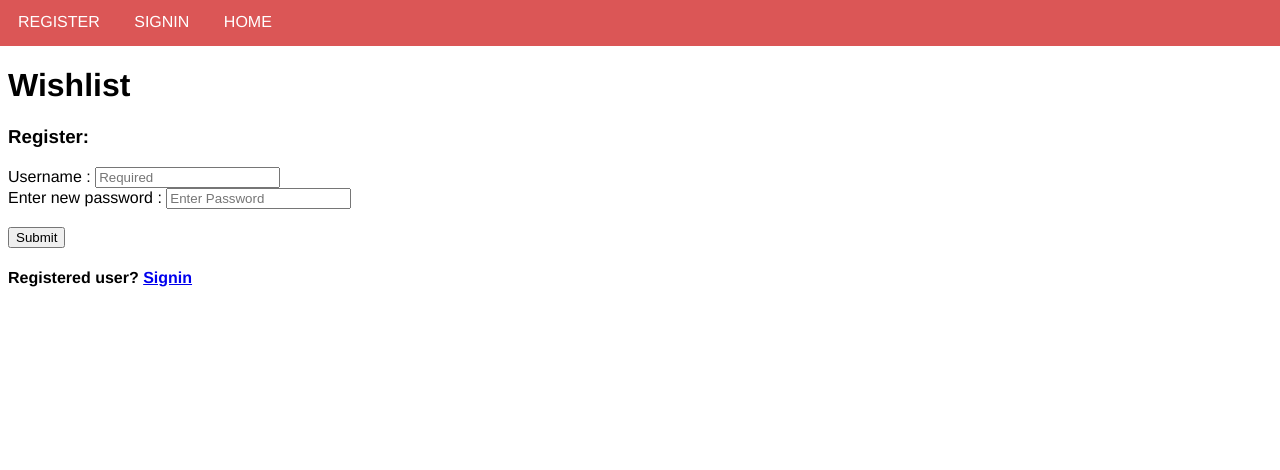
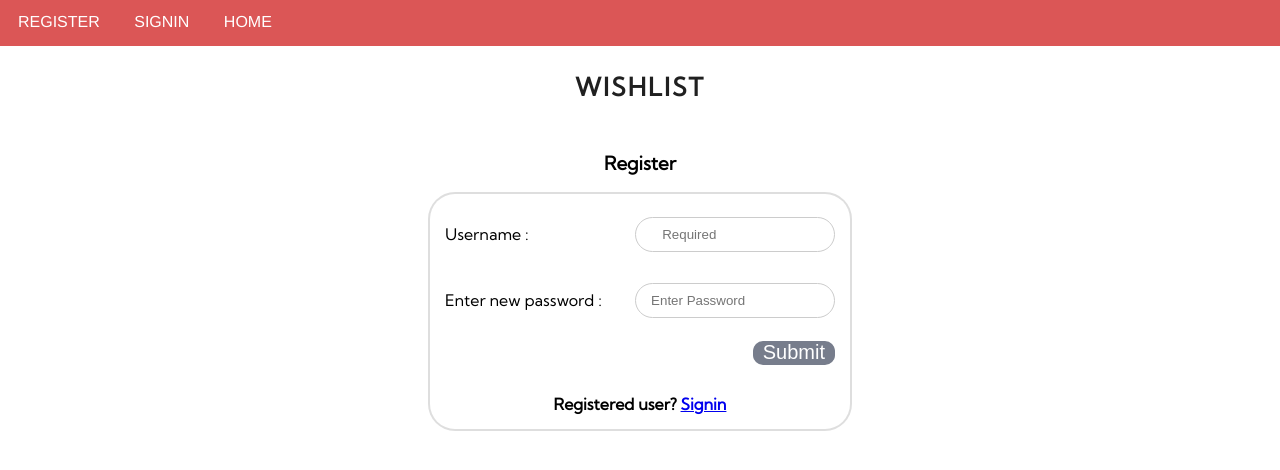
Before and after one commit to ParikshithV/Wishlist-Py, a Flask app: page /register in a window 1280 px wide; the page is wider, and only the part inside the window is pictured. Shown: the top 470 px of that part. Run offline with Flask 2, Linux system fonts and the light colour scheme.

Commit message:
CSS upgrade

```diff
--- a/app.py
+++ b/app.py
@@ -100,7 +100,27 @@ def index():
                     name = soup.find('h1', id = "testProName").string
                     image = soup.find_all('img')
                     image_link = image[2]['src']
-                    new_item = Model(name=name, link=item_name, site_name='Bewakoof', image=image_link, price="Rs "+price)
+                    new_item = Model(name=name, link=item_name, site_name='Bewakoof.com', image=image_link, price="Rs "+price)
+
+                    db.session.add(new_item)
+                    db.session.commit()
+                    return redirect('/')
+                except:
+                    return redirect('/')
+
+            if 'koovs'in item_name :
+                flag = 1
+                try:
+                    req = requests.get(item_name)
+                    soup = BeautifulSoup(req.content,'html.parser')
+                    price = soup.find('div',class_="pd-discount-price")
+                    title = soup.find('div', class_ = "product-name")
+                    image = soup.find_all('img')
+                    image_link = image[2]['src']
+                    print(title.string)
+                    print(price.string)
+                    print(image[3].src)
+                    new_item = Model(name=title.string, link=item_name, site_name='koovs', image='https://getfreedeals.co.in/wp-content/uploads/2012/08/Koovs-logo.jpg', price=price.string)
 
                     db.session.add(new_item)
                     db.session.commit()
@@ -113,7 +133,7 @@ def index():
 
         else:
             items = Model.query.order_by(Model.date_added).all()
-            wsr = 'Bewakoof.com, StyleStreetStore.'
+            wsr = 'Bewakoof.com, StyleStreetStore, Koovs.'
             sesh='Logout'
             return render_template('index.html', items=items, wsr = wsr, sesh=sesh)
     else:
@@ -147,9 +167,11 @@ def alternate():
         name = request.form['name']
         site_name = request.form['site_name']
         image_link = request.form['img_link']
+        if image_link == '':
+            image_link = 'https://static.vecteezy.com/system/resources/thumbnails/001/932/473/small_2x/shopping-bag-paper-isolated-icon-free-vector.jpg'
         price = request.form['price']
 
-        new_item = Model(name=name, link=item_name, site_name=site_name, image=image_link, price=price)
+        new_item = Model(name=name, link=item_name, site_name=site_name, image=image_link, price='Rs.'+price)
 
         db.session.add(new_item)
         db.session.commit()
--- a/static/css/base.css
+++ b/static/css/base.css
@@ -1,15 +1,22 @@
+h1 {
+  text-align: center;
+  font-size: 25px;
+  font-weight: 700; color:#202020;
+  text-transform: uppercase;
+  word-spacing: 1px; letter-spacing:2px;
+  margin-top: 25px;
+  margin-bottom: 50px;
+}
+
 .navMenu {
   overflow: hidden;
   background: #db5656;
   margin-left: -25px;
   margin-top: -10px;
-    margin-right: -25px;
   padding: 10px;
   padding-left: 20px;
-    padding-right: 25px;
   font-family: Helvetica, sans-serif;
-    width: 103%;
-    border-right: 1000px;
+  width: 100.5%;
 }
 
 .navMenu a {
@@ -35,3 +42,58 @@
   text-decoration: none;
   display: inline-block;
 }
+
+td {
+  padding: 15px;
+  padding-bottom: 0px;
+}
+
+.commontable {
+  border-collapse: collapse;
+  width: 420px;
+  border-style: hidden; /* hide standard table (collapsed) border */
+  box-shadow: 0 0 0 2px rgba(102, 102, 102, 0.212);
+  border-radius: 25px;
+}
+
+input[type=text],
+input[type=url],
+input[type=password],
+input[type=number] {
+  width: 100%;
+  height: 35px;
+  margin: 8px 0;
+  display: inline-block;
+  border: 1px solid #ccc;
+  border-radius: 50px;
+  box-sizing: border-box;
+  padding-left: 15px;
+}
+
+.btn {
+  padding: 0px 10px;
+  font-size: 20px;
+  text-align: center;
+  cursor: pointer;
+  outline: none;
+  color: #fff;
+  background-color: #777d8c;
+  border: none;
+  border-radius: 10px;
+  box-shadow: 0 1px #777d8c;
+  margin-bottom: 15px;
+}
+
+.btn:hover {background-color: #db5656}
+
+.btn:active {
+  background-color: #db5656;
+  box-shadow: 0 1px #b8b8b8;
+  transform: translateY(2px);
+}
+
+
+textarea:focus,
+input:focus {
+  outline: 0;
+}
--- a/templates/base.html
+++ b/templates/base.html
@@ -5,9 +5,11 @@
     <meta http-equiv="X-UA-Compatible" content="IE=edge">
     <meta name="viewport" content="width=device-width, initial-scale=1.0">
     <link rel="stylesheet" href="{{ url_for('static', filename='css/base.css') }}">
-    <style>
+    <link rel="preconnect" href="https://fonts.gstatic.com">
+    <link rel="preconnect" href="https://fonts.gstatic.com">
+    <link href="https://fonts.googleapis.com/css2?family=Kumbh+Sans&display=swap" rel="stylesheet">    <style>
         body {
-          font-family: Helvetica, sans-serif;
+            font-family: 'Kumbh Sans', sans-serif;
         }
     </style>
     {% block head %} {% endblock %}
--- a/templates/register.html
+++ b/templates/register.html
@@ -6,16 +6,22 @@
 
 {% block body %}
 <h1>Wishlist</h1>
-<h3>Register:</h3>
-<div class="content"></div>
-    <form action="/register", method="POST">
-        <label>Username : </label>
-        <input class="txtbx" type="text" id="username" name="username" placeholder="Required" required><br>
-        <label>Enter new password : </label>
-        <input  class="txtbx" name="password" type="password" id="password" required placeholder="Enter Password" /><br><br>
-        <!-- pattern="(?=.*\d)(?=.*[a-z])(?=.*[A-Z]).{8,}" title="Must contain at least one number and one uppercase and lowercase letter, and at least 8 or more characters" -->
-        <input type="submit"/>
-        <h4>Registered user? <a class="navbar-brand" href="/signin">Signin</a><h4></h4>
-    </form>
-</div>
+<center><h3>Register</h3>
+    <div class="content"></div>
+        <form action="/register", method="POST">
+            <table class="commontable">
+                <tr><td><label>Username : </label></td>
+                <td><input class="txtbx" type="text" id="username" name="username" placeholder="   Required" required>
+                </td></tr>
+                <tr><td><label>Enter new password : </label></td>
+                <td><input class="txtbx" name="password" type="password" id="password" required placeholder="Enter Password" />
+                </td></tr>
+                <tr>
+                    <td></td>
+                    <td><input class="btn"  style="float: right;" type="submit"/></td></tr>
+                <tr><td colspan="2" style="text-align: center;"><b>Registered user? <a class="navbar-brand" href="/signin">Signin</a></b></td></tr>
+                <tr><td></td></tr>
+            </table>
+        </form>
+    </div><center>
 {% endblock %}
```
Also changed, not shown: static/css/index.css (+58 -18 lines), templates/alternate.html (+28 -14 lines), templates/index.html (+21 -26 lines), templates/signin.html (+15 -8 lines). Lines whose indentation alone changed are shown as unchanged.
